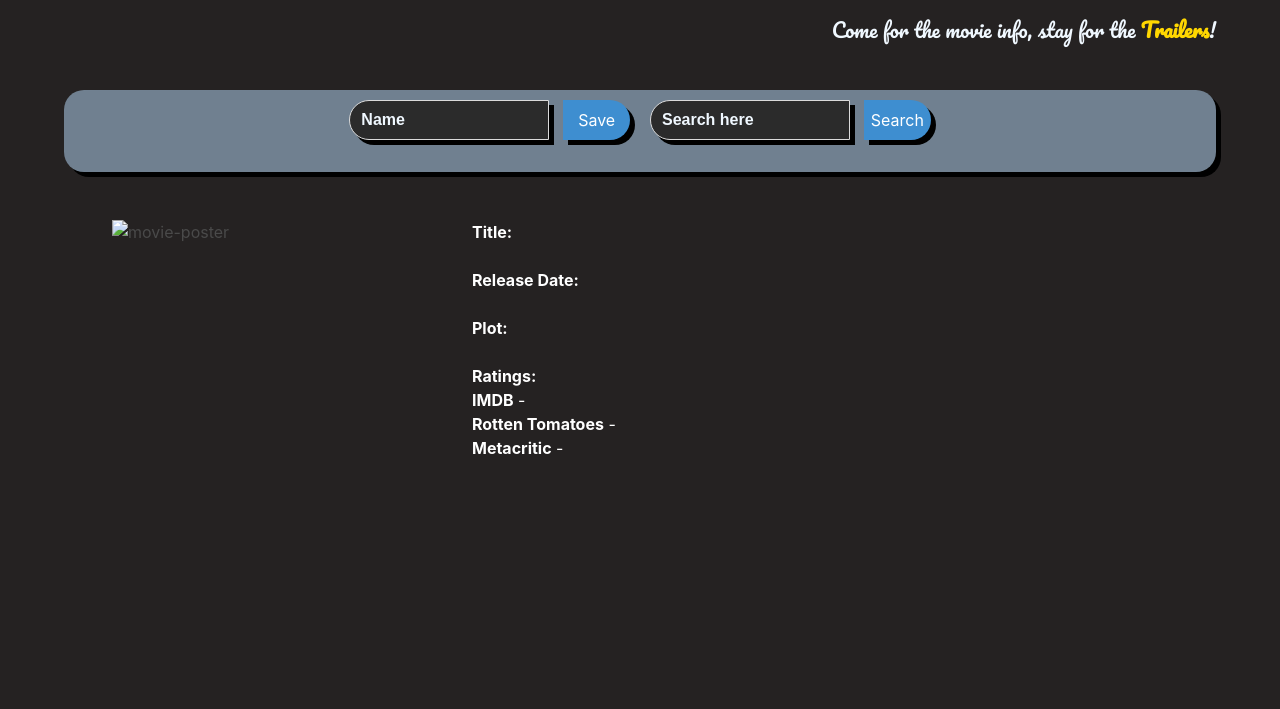
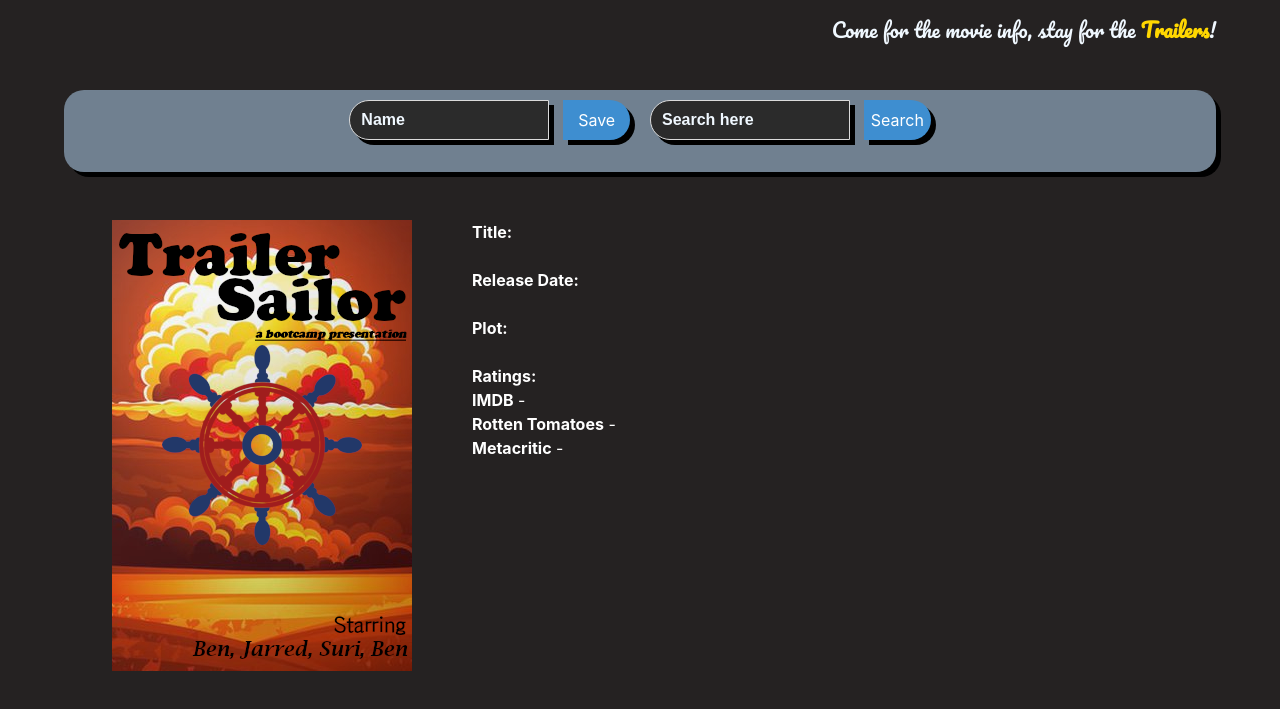
Before and after one commit to BenjaminLee-boop/Trailer-Sailor, a plain HTML site: page index.html in a window 1280 px wide. Shown: the part 107-816 px from the top of the page. Drawn offline with nearby package versions, Linux system fonts and the light colour scheme.

Commit message:
poster creation added to poster placeholder

```diff
--- a/index.html
+++ b/index.html
@@ -63,7 +63,7 @@
   <div class="container hero-body">
     <div class="columns">
       <div class="column is-one-third" id="poster">
-        <img alt="movie-poster" id="moviePoster" height="150" />
+        <img src="assets/TrailerSailorPoster.png" alt="movie-poster" id="moviePoster" height="150" />
       </div>
       <div class="column is-two-third movieInfo">
         <h1><b>Title:</b> <span id="movieTitle"></span></h1><br>
```
Also changed, not shown: assets/TrailerSailorPoster.png (added).
